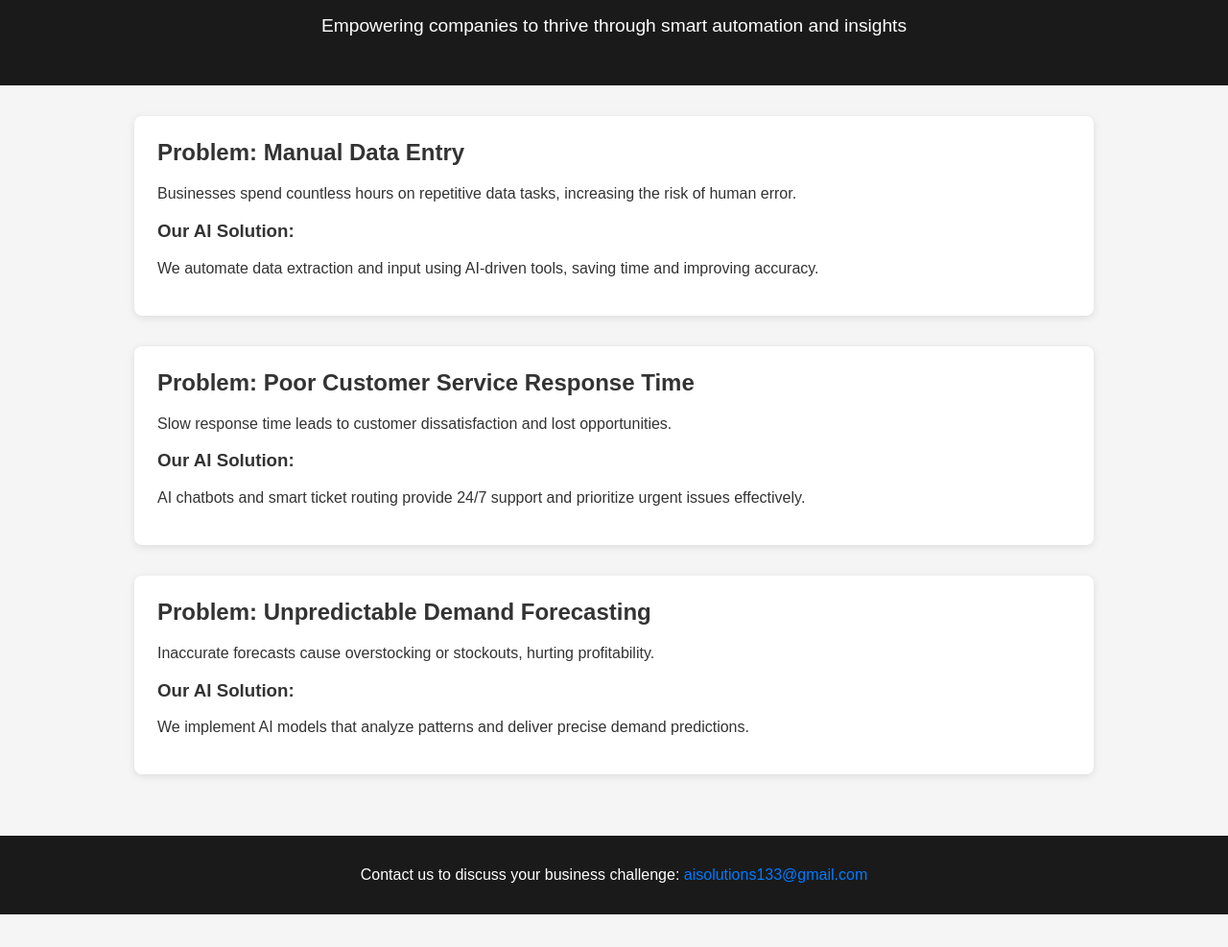
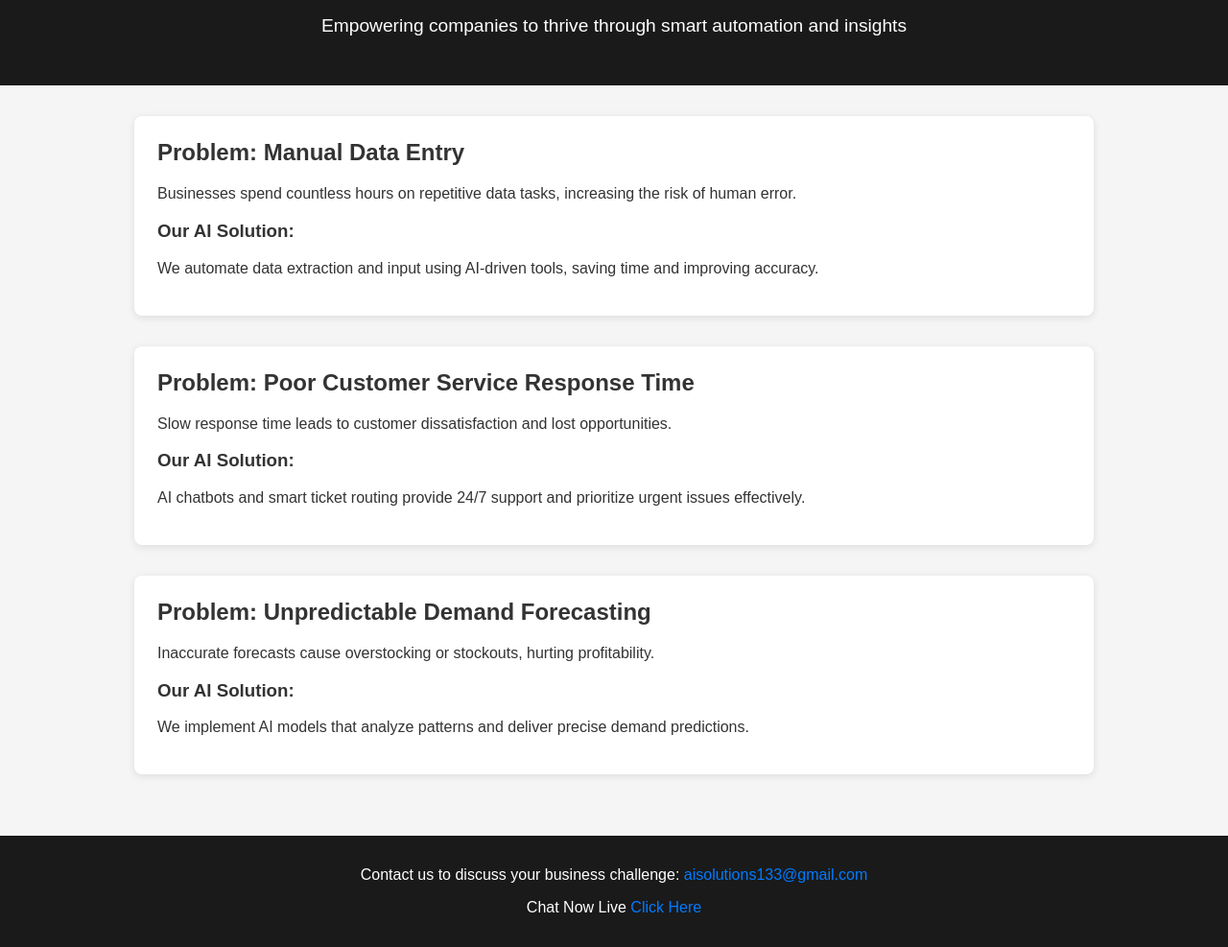
Before and after one commit to asad-khilji/ai-solutions, a plain HTML site: page index.html in a window 1280 px wide. Shown: the part 80-1067 px from the top of the page at 96% size. Before the commit the page ends 1033 px from the top, so only its background shows below. Drawn offline with Linux system fonts and the light colour scheme.

Commit message:
Update index.html

```diff
--- a/index.html
+++ b/index.html
@@ -37,6 +37,7 @@
 
   <footer>
     <p>Contact us to discuss your business challenge: <a href="mailto:aisolutions133@gmail.com">aisolutions133@gmail.com</a></p>
+    <p>Chat Now Live <a href="chat.html">Click Here</a></p>
   </footer>
 
 </body>
```
